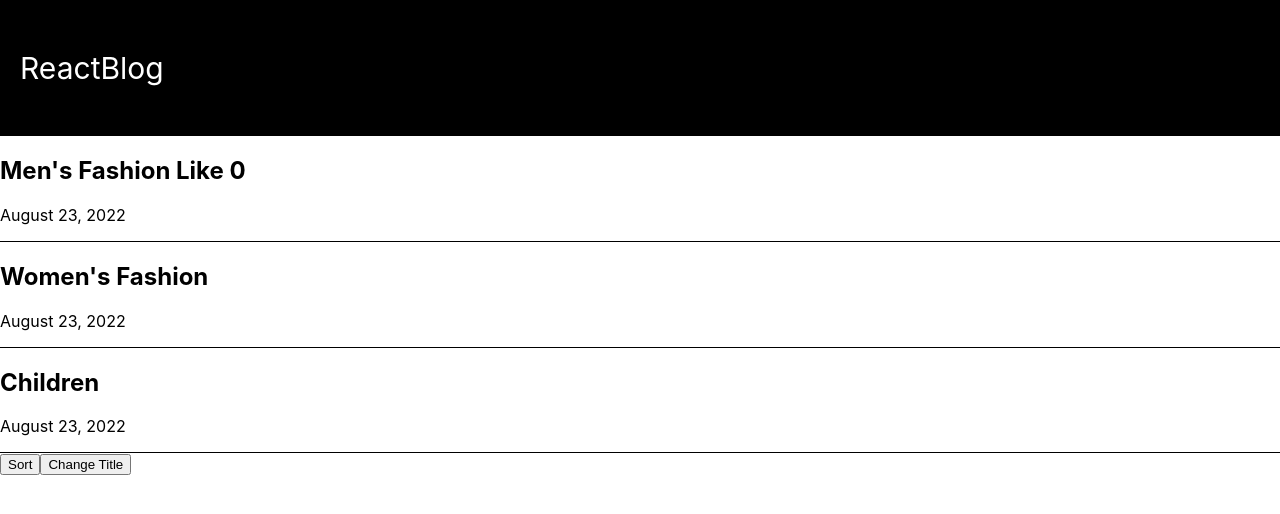
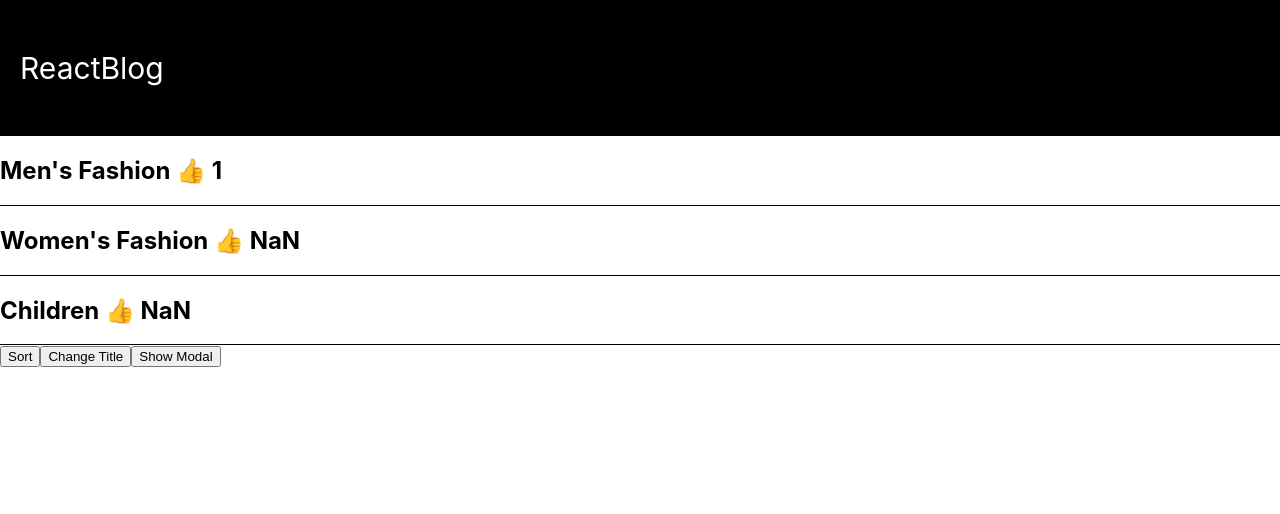
Before and after one commit to eshinhw/react-blog-project, a React (Create React App) app: page / in a window 1280 px wide. Shown: the top 514 px of the page. Built offline with nearby package versions, Linux system fonts and the light colour scheme.

Commit message:
worked on map function

```diff
--- a/src/App.js
+++ b/src/App.js
@@ -1,5 +1,6 @@
 import { useState } from "react";
 import "./App.css";
+import Modal from "./Modal";
 
 const data = [
   { title: "Men's Fashion", date: "2021 August 23" },
@@ -8,29 +9,32 @@ const data = [
 ];
 
 function App() {
-
-  const [title, setTitle] = useState("First Title");
   const [date, setDate] = useState("August 31, 2023");
   const [likeCount, setLikeCount] = useState(0);
 
-  const [titles, setTitles] = useState(["Men's Fashion", "Women's Fashion", "Children"])
+  const [titles, setTitles] = useState(["Men's Fashion", "Women's Fashion", "Children"]);
+  const [likes, setLikes] = useState([0]);
+  const [modal, setModal] = useState(false);
 
+  const displayModal = () => {
+    setModal(!modal);
+  };
 
   const increaseLike = (e) => {
-    console.log(e)
-    setLikeCount(likeCount + 1);
-  }
-
+    setLikes([...likes]);
+  };
 
   const changeTitle = () => {
-    setTitle("Second Title");
-  }
+    let copy = [...titles];
+    copy[1] = "Second Title";
+    setTitles(copy);
+  };
 
   const sortTitles = () => {
-    let copy = [...titles]
-    copy.sort()
-    setTitles(copy)
-  }
+    let copy = [...titles];
+    copy.sort();
+    setTitles(copy);
+  };
 
   return (
     <div className="App">
@@ -38,33 +42,27 @@ function App() {
         <p style={{ fontSize: "30px" }}>ReactBlog</p>
       </div>
       <div className="list">
-        {/* {data.map((d, idx) => {
+        {titles.map((title, idx) => {
           return (
             <div key={idx} className="list-item">
-              <h2>{d.title} <span onClick={increaseLike}>Like</span> {likeCount} </h2>
-              <p>{d.date}</p>
+              <h2>
+                {title} <span onClick={increaseLike}>👍</span> {likes[idx] + 1}
+              </h2>
+              {/* <p>{d.date}</p> */}
             </div>
           );
-        })} */}
-        <div className="list-item">
-          <h2>{ titles[0] } <span onClick={increaseLike}>Like</span> {likeCount}</h2>
-          <p>August 23, 2022</p>
-        </div>
-        <div className="list-item">
-          <h2>{ titles[1] }</h2>
-          <p>August 23, 2022</p>
-        </div>
-        <div className="list-item">
-          <h2>{ titles[2] }</h2>
-          <p>August 23, 2022</p>
-        </div>
+        })}
       </div>
+
+      {
+        modal ? <Modal /> : null // ternary operator
+      }
 
       <button onClick={sortTitles}>Sort</button>
 
       <button onClick={changeTitle}>Change Title</button>
 
-
+      <button onClick={displayModal}>Show Modal</button>
     </div>
   );
 }
--- /dev/null
+++ b/src/Modal.js
@@ -0,0 +1,9 @@
+export default function Modal() {
+  return (
+    <div className="modal">
+      <h4>Title</h4>
+      <p>Date</p>
+      <p>Details</p>
+    </div>
+  );
+}
```
